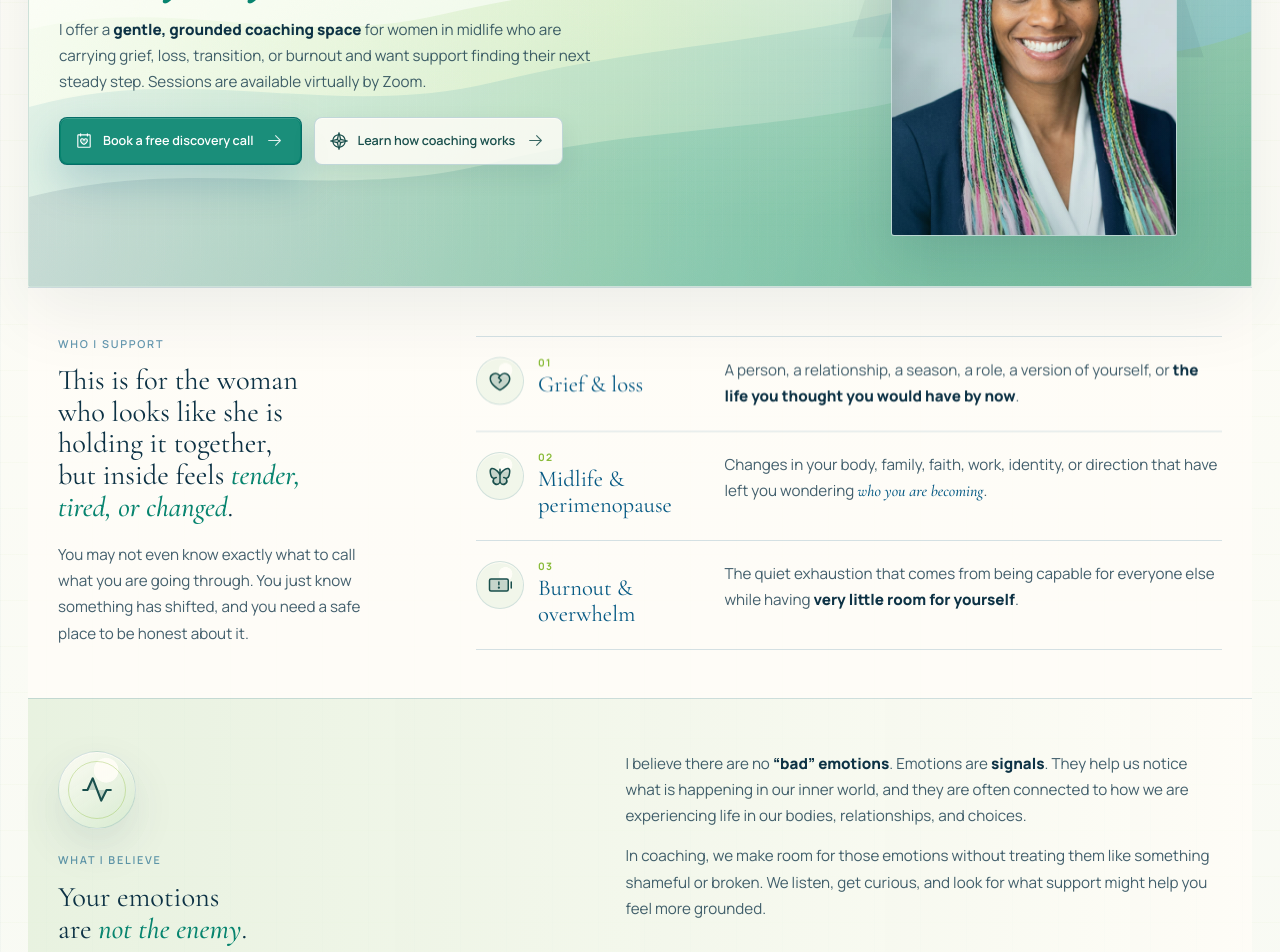
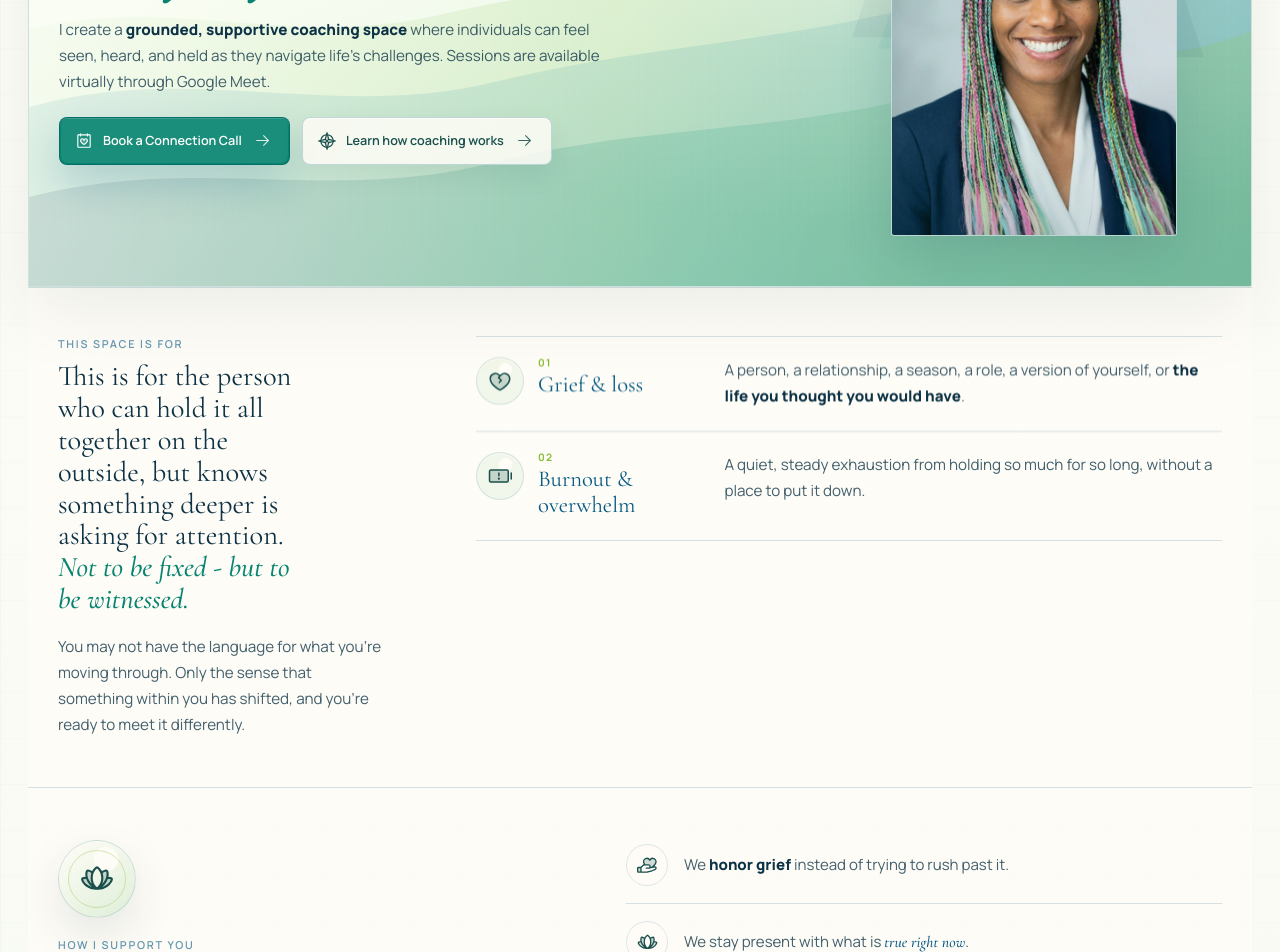
Before and after one commit to gera3d/karissa-yeremin-site, a React (Vite) app: page / in a window 1280 px wide. Shown: the part 320-1272 px from the top of the page. Built offline with nearby package versions, Linux system fonts and the light colour scheme.

Commit message:
Update coaching site copy

```diff
--- a/index.html
+++ b/index.html
@@ -3,15 +3,15 @@
   <head>
     <meta charset="UTF-8" />
     <meta name="viewport" content="width=device-width, initial-scale=1.0" />
-    <title>Sacred Grove Coaching | Grief & Transition Coaching for Women</title>
+    <title>Sacred Grove Coaching | Grief & Transition Coaching</title>
     <meta
       name="description"
-      content="Gentle, grounded grief, transition, and burnout coaching with Karissa Yeremin for women in midlife who want support finding their next steady step."
+      content="Grounded, supportive grief, transition, and burnout coaching with Karissa Yeremin for individuals navigating life's challenges."
     />
     <meta name="author" content="Karissa Yeremin" />
     <meta
       name="keywords"
-      content="Sacred Grove Coaching, Karissa Yeremin, grief coaching, transition coaching, burnout coaching, midlife coaching, perimenopause support, women coaching, virtual coaching"
+      content="Sacred Grove Coaching, Karissa Yeremin, grief coaching, transition coaching, burnout coaching, virtual coaching, Google Meet coaching"
     />
     <meta name="robots" content="index, follow, max-image-preview:large" />
     <meta name="googlebot" content="index, follow, max-image-preview:large" />
@@ -21,20 +21,20 @@
 
     <meta property="og:type" content="website" />
     <meta property="og:site_name" content="Sacred Grove Coaching" />
-    <meta property="og:title" content="Sacred Grove Coaching | Grief & Transition Coaching for Women" />
+    <meta property="og:title" content="Sacred Grove Coaching | Grief & Transition Coaching" />
     <meta
       property="og:description"
-      content="A gentle, grounded coaching space for women carrying grief, loss, transition, or burnout."
+      content="A grounded, supportive coaching space for individuals carrying grief, loss, transition, or burnout."
     />
     <meta property="og:image" content="/sg-logo-final-highres.png" />
     <meta property="og:image:alt" content="Sacred Grove Coaching logo with a grove of evergreen trees." />
     <meta property="og:locale" content="en_US" />
 
     <meta name="twitter:card" content="summary_large_image" />
-    <meta name="twitter:title" content="Sacred Grove Coaching | Grief & Transition Coaching for Women" />
+    <meta name="twitter:title" content="Sacred Grove Coaching | Grief & Transition Coaching" />
     <meta
       name="twitter:description"
-      content="A gentle, grounded coaching space for women carrying grief, loss, transition, or burnout."
+      content="A grounded, supportive coaching space for individuals carrying grief, loss, transition, or burnout."
     />
     <meta name="twitter:image" content="/sg-logo-final-highres.png" />
     <meta name="twitter:image:alt" content="Sacred Grove Coaching logo with a grove of evergreen trees." />
@@ -47,7 +47,7 @@
         "@context": "https://schema.org",
         "@type": "ProfessionalService",
         "name": "Sacred Grove Coaching",
-        "description": "Gentle, grounded grief, transition, and burnout coaching for women in midlife.",
+        "description": "Grounded, supportive grief, transition, and burnout coaching for individuals navigating life's challenges.",
         "founder": {
           "@type": "Person",
           "name": "Karissa Yeremin",
@@ -61,7 +61,7 @@
           "Grief coaching",
           "Transition coaching",
           "Burnout coaching",
-          "Midlife coaching"
+          "Virtual coaching"
         ],
         "image": "/sg-logo-final-highres.png",
         "logo": "/sg-mark.png",
--- a/src/App.jsx
+++ b/src/App.jsx
@@ -2,7 +2,6 @@ import { useEffect, useRef, useState } from "react";
 import {
   ArrowRight,
   BatteryWarning,
-  Butterfly,
   CalendarHeart,
   CompassRose,
   DoorOpen,
@@ -25,17 +24,7 @@ const supportItems = [
     copy: (
       <>
         A person, a relationship, a season, a role, a version of yourself, or
-        <strong> the life you thought you would have by now</strong>.
-      </>
-    ),
-  },
-  {
-    icon: "transition",
-    title: "Midlife & perimenopause",
-    copy: (
-      <>
-        Changes in your body, family, faith, work, identity, or direction that
-        have left you wondering <em>who you are becoming</em>.
+        <strong> the life you thought you would have</strong>.
       </>
     ),
   },
@@ -44,8 +33,8 @@ const supportItems = [
     title: "Burnout & overwhelm",
     copy: (
       <>
-        The quiet exhaustion that comes from being capable for everyone else
-        while having <strong>very little room for yourself</strong>.
+        A quiet, steady exhaustion from holding so much for so long, without a
+        place to put it down.
       </>
     ),
   },
@@ -57,14 +46,6 @@ const approachItems = [
     copy: (
       <>
         We <strong>honor grief</strong> instead of trying to rush past it.
-      </>
-    ),
-  },
-  {
-    icon: "signal",
-    copy: (
-      <>
-        We notice emotions as <strong>signals</strong>, not problems to erase.
       </>
     ),
   },
@@ -104,8 +85,8 @@ const processItems = [
     title: "Notice",
     copy: (
       <>
-        Together we slow down, name what is happening, and make space for
-        emotions without letting them take over.
+        Together we slow down, name what is happening, and make room for what
+        needs honest attention.
       </>
     ),
   },
@@ -124,17 +105,17 @@ const processItems = [
 
 const bookingLinks = {
   coachingSession: "https://calendar.app.google/V8sKiLacsoy6jXfo7",
-  discoveryCall: "https://calendar.app.google/S2ogPCSRovj9YMeh7",
+  connectionCall: "https://calendar.app.google/S2ogPCSRovj9YMeh7",
 };
 
 const sessionOptions = [
   {
     icon: "notice",
     label: "Start here",
-    title: "Free discovery call",
+    title: "Connection call",
     duration: "30 minutes",
-    href: bookingLinks.discoveryCall,
-    action: "Book the free call",
+    href: bookingLinks.connectionCall,
+    action: "Book a Connection Call",
     copy:
       "A gentle first conversation to share what is bringing you here, ask questions, and decide whether coaching feels like the right kind of support.",
     details: [
@@ -151,7 +132,7 @@ const sessionOptions = [
     href: bookingLinks.coachingSession,
     action: "Book a full session",
     copy:
-      "A private Zoom session for slowing down, naming what is happening, and choosing a next step that fits your real life and capacity.",
+      "A private Google Meet session for slowing down, naming what is happening, and choosing a next step that fits your real life and capacity.",
     details: [
       "Bring grief, transition, burnout, or the question you cannot quite name.",
       "Leave with language for what is true and one grounded next step.",
@@ -174,7 +155,7 @@ const faqItems = [
   {
     question: "Where do sessions happen?",
     answer:
-      "Sessions are offered virtually by Zoom, so you can join from a private place that feels steady and comfortable.",
+      "Sessions are offered virtually through Google Meet, so you can join from a private place that feels steady and comfortable.",
   },
   {
     question: "Will I be pushed to move on from grief?",
@@ -244,7 +225,7 @@ const testimonials = [
 ];
 
 const navItems = [
-  { label: "Who I Help", href: "#support" },
+  { label: "Who This Is For", href: "#support" },
   { label: "Coaching", href: "#coaching" },
   { label: "Sessions", href: "#sessions" },
   { label: "About", href: "#about" },
@@ -261,7 +242,6 @@ const iconShapes = {
   restore: BatteryWarning,
   signal: Pulse,
   steps: Footprints,
-  transition: Butterfly,
 };
 
 function TextIcon({ name, className = "text-icon", weight = "duotone" }) {
@@ -471,7 +451,7 @@ export default function App() {
             </div>
             <a
               className="nav-cta"
-              href={bookingLinks.discoveryCall}
+              href={bookingLinks.connectionCall}
               target="_blank"
               rel="noreferrer"
               onClick={closeMenu}
@@ -511,20 +491,20 @@ export default function App() {
                   You can come <span className="title-accent">exactly as you are.</span>
                 </h1>
                 <p className="hero-body">
-                  I offer a <strong>gentle, grounded coaching space</strong> for
-                  women in midlife who are carrying grief, loss, transition, or
-                  burnout and want support finding their next steady step.
-                  Sessions are available virtually by Zoom.
+                  I create a <strong>grounded, supportive coaching space</strong>{" "}
+                  where individuals can feel seen, heard, and held as they
+                  navigate life's challenges. Sessions are available virtually
+                  through Google Meet.
                 </p>
                 <div className="hero-actions">
                   <a
                     className="button button-primary"
-                    href={bookingLinks.discoveryCall}
+                    href={bookingLinks.connectionCall}
                     target="_blank"
                     rel="noreferrer"
                   >
                     <ButtonIcon icon={CalendarHeart} weight="duotone" />
-                    <span className="button-label">Book a free discovery call</span>
+                    <span className="button-label">Book a Connection Call</span>
                     <ButtonIcon icon={ArrowRight} className="button-arrow" />
                   </a>
                   <a className="button button-secondary" href="#coaching">
@@ -555,16 +535,17 @@ export default function App() {
           </section>
 
           <section className="section support-section" id="support">
-            <div className="section-kicker">Who I support</div>
+            <div className="section-kicker">This Space Is For</div>
             <div className="support-lead">
               <h2>
-                This is for the woman who looks like she is holding it together,
-                but inside feels <span className="title-accent">tender, tired, or changed</span>.
+                This is for the person who can hold it all together on the
+                outside, but knows something deeper is asking for attention.{" "}
+                <span className="title-accent">Not to be fixed - but to be witnessed.</span>
               </h2>
               <p>
-                You may not even know exactly what to call what you are going
-                through. You just know something has shifted, and you need a
-                safe place to be honest about it.
+                You may not have the language for what you're moving through.
+                Only the sense that something within you has shifted, and you're
+                ready to meet it differently.
               </p>
             </div>
             <div className="support-grid">
@@ -585,27 +566,6 @@ export default function App() {
                   <p>{item.copy}</p>
                 </article>
               ))}
-            </div>
-          </section>
-
-          <section className="section belief-section" data-reveal>
-            <div className="belief-heading">
-              <SectionSymbol name="signal" />
-              <p className="eyebrow">What I believe</p>
-              <h2>Your emotions are <span className="title-accent">not the enemy</span>.</h2>
-            </div>
-            <div className="belief-copy">
-              <p>
-                I believe there are no <strong>“bad” emotions</strong>. Emotions
-                are <strong>signals</strong>. They help us notice what is
-                happening in our inner world, and they are often connected to how
-                we are experiencing life in our bodies, relationships, and choices.
-              </p>
-              <p>
-                In coaching, we make room for those emotions without treating
-                them like something shameful or broken. We listen, get curious,
-                and look for what support might help you feel more grounded.
-              </p>
             </div>
           </section>
 
@@ -897,12 +857,12 @@ export default function App() {
               <div className="booking-actions" aria-label="Booking options">
                 <a
                   className="button button-primary button-wide"
-                  href={bookingLinks.discoveryCall}
+                  href={bookingLinks.connectionCall}
                   target="_blank"
                   rel="noreferrer"
                 >
                   <ButtonIcon icon={CalendarHeart} weight="duotone" />
-                  <span className="button-label">30-minute free discovery call</span>
+                  <span className="button-label">Book a Connection Call</span>
                   <ButtonIcon icon={ArrowRight} className="button-arrow" />
                 </a>
                 <a
```
Also changed, not shown: public/site.webmanifest.
